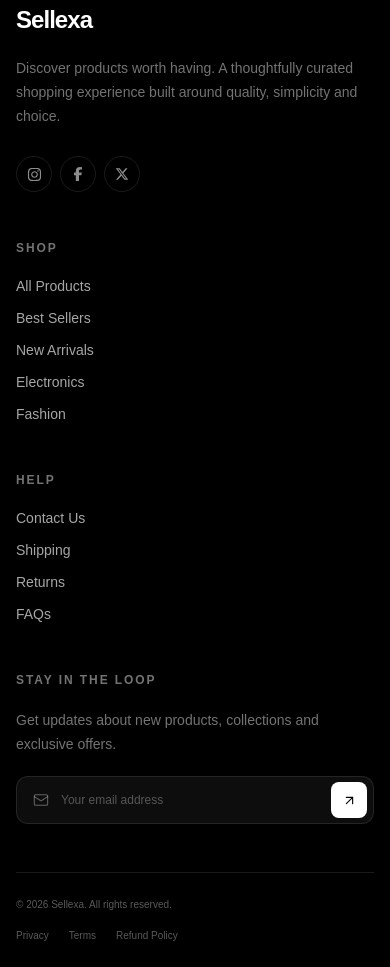
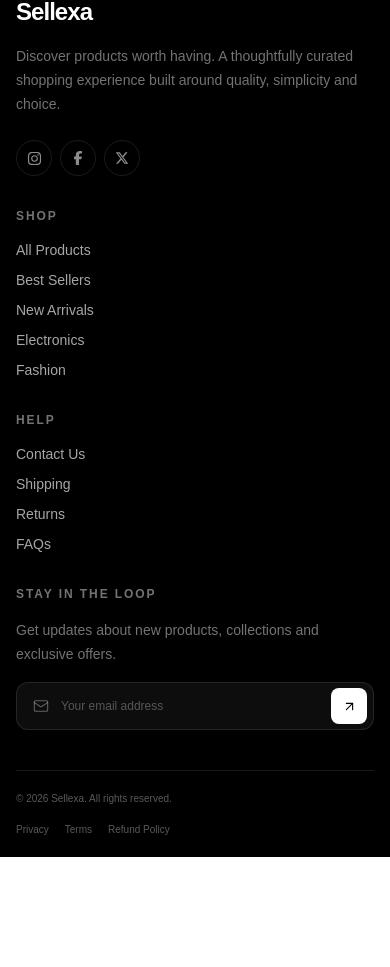
Before and after one commit to Shresth860/sellexa-dev-template-3, a Next.js app: page / in a window 390 px wide. Shown: the part 8229-9196 px from the top of the page. After the commit the page ends 9086 px from the top, so only its background shows below. Built offline with nearby package versions, Linux system fonts and the light colour scheme.

Commit message:
fix(footer): adjust spacing and margins for improved layout consistency

```diff
--- a/components/home/HomeFooter.tsx
+++ b/components/home/HomeFooter.tsx
@@ -29,7 +29,7 @@ export default function HomeFooter() {
     <footer className="w-full bg-black text-white">
       <div className="mx-auto max-w-[1780px] px-4 sm:px-6 lg:px-8">
         {/* Main footer */}
-        <div className="grid gap-12 py-12 sm:py-16 lg:grid-cols-[1.4fr_1fr_1fr_1.2fr] lg:gap-10 lg:py-20">
+        <div className="grid gap-8 py-10 sm:gap-10 sm:py-12 lg:grid-cols-[1.4fr_1fr_1fr_1.2fr] lg:gap-10 lg:py-20">
           {/* Brand */}
           <div className="max-w-sm">
             <Link
@@ -39,13 +39,13 @@ export default function HomeFooter() {
               Sellexa
             </Link>
 
-            <p className="mt-5 text-sm leading-6 text-white/45">
+            <p className="mt-4 text-sm leading-6 text-white/45 sm:mt-5">
               Discover products worth having. A thoughtfully curated shopping
               experience built around quality, simplicity and choice.
             </p>
 
             {/* Social */}
-            <div className="mt-7 flex items-center gap-2">
+            <div className="mt-6 flex items-center gap-2 sm:mt-7">
               <a
                 href="#"
                 aria-label="Instagram"
@@ -73,12 +73,12 @@ export default function HomeFooter() {
           </div>
 
           {/* Shop */}
-          <div>
+          <div className="sm:pt-1">
             <h2 className="text-xs font-semibold uppercase tracking-[0.16em] text-white/45">
               Shop
             </h2>
 
-            <nav className="mt-5 flex flex-col gap-3">
+            <nav className="mt-4 flex flex-col gap-2.5 sm:mt-5 sm:gap-3">
               {footerLinks.shop.map((link) => (
                 <Link
                   key={link.label}
@@ -92,12 +92,12 @@ export default function HomeFooter() {
           </div>
 
           {/* Help */}
-          <div>
+          <div className="sm:pt-1">
             <h2 className="text-xs font-semibold uppercase tracking-[0.16em] text-white/45">
               Help
             </h2>
 
-            <nav className="mt-5 flex flex-col gap-3">
+            <nav className="mt-4 flex flex-col gap-2.5 sm:mt-5 sm:gap-3">
               {footerLinks.help.map((link) => (
                 <Link
                   key={link.label}
@@ -111,18 +111,18 @@ export default function HomeFooter() {
           </div>
 
           {/* Newsletter */}
-          <div>
+          <div className="sm:pt-1">
             <h2 className="text-xs font-semibold uppercase tracking-[0.16em] text-white/45">
               Stay in the loop
             </h2>
 
-            <p className="mt-5 text-sm leading-6 text-white/45">
+            <p className="mt-4 text-sm leading-6 text-white/45 sm:mt-5">
               Get updates about new products, collections and exclusive offers.
             </p>
 
             <form
               onSubmit={(event) => event.preventDefault()}
-              className="mt-5"
+              className="mt-4 sm:mt-5"
             >
               <div className="flex h-12 items-center overflow-hidden rounded-xl border border-white/10 bg-white/[0.05] transition focus-within:border-white/25">
                 <Mail
@@ -151,12 +151,12 @@ export default function HomeFooter() {
         </div>
 
         {/* Bottom */}
-        <div className="flex flex-col gap-4 border-t border-white/10 py-6 sm:flex-row sm:items-center sm:justify-between">
+        <div className="flex flex-col gap-4 border-t border-white/10 py-5 sm:flex-row sm:items-center sm:justify-between sm:py-6">
           <p className="text-[10px] text-white/35 sm:text-xs">
             © {new Date().getFullYear()} Sellexa. All rights reserved.
           </p>
 
-          <div className="flex flex-wrap gap-x-5 gap-y-2">
+          <div className="flex flex-wrap gap-x-4 gap-y-2 sm:gap-x-5">
             <Link
               href="/privacy"
               className="text-[10px] text-white/35 transition hover:text-white/65 sm:text-xs"
```
